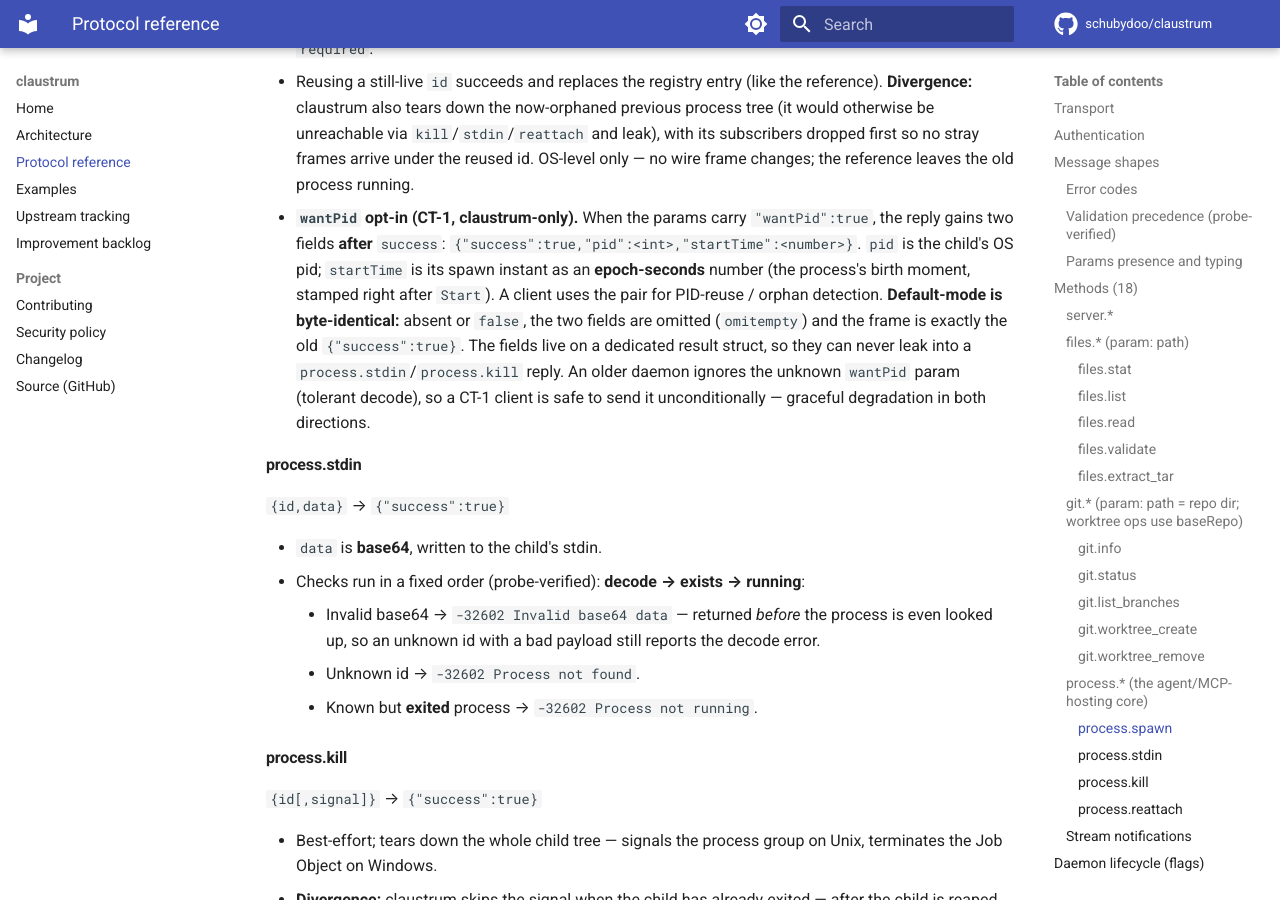
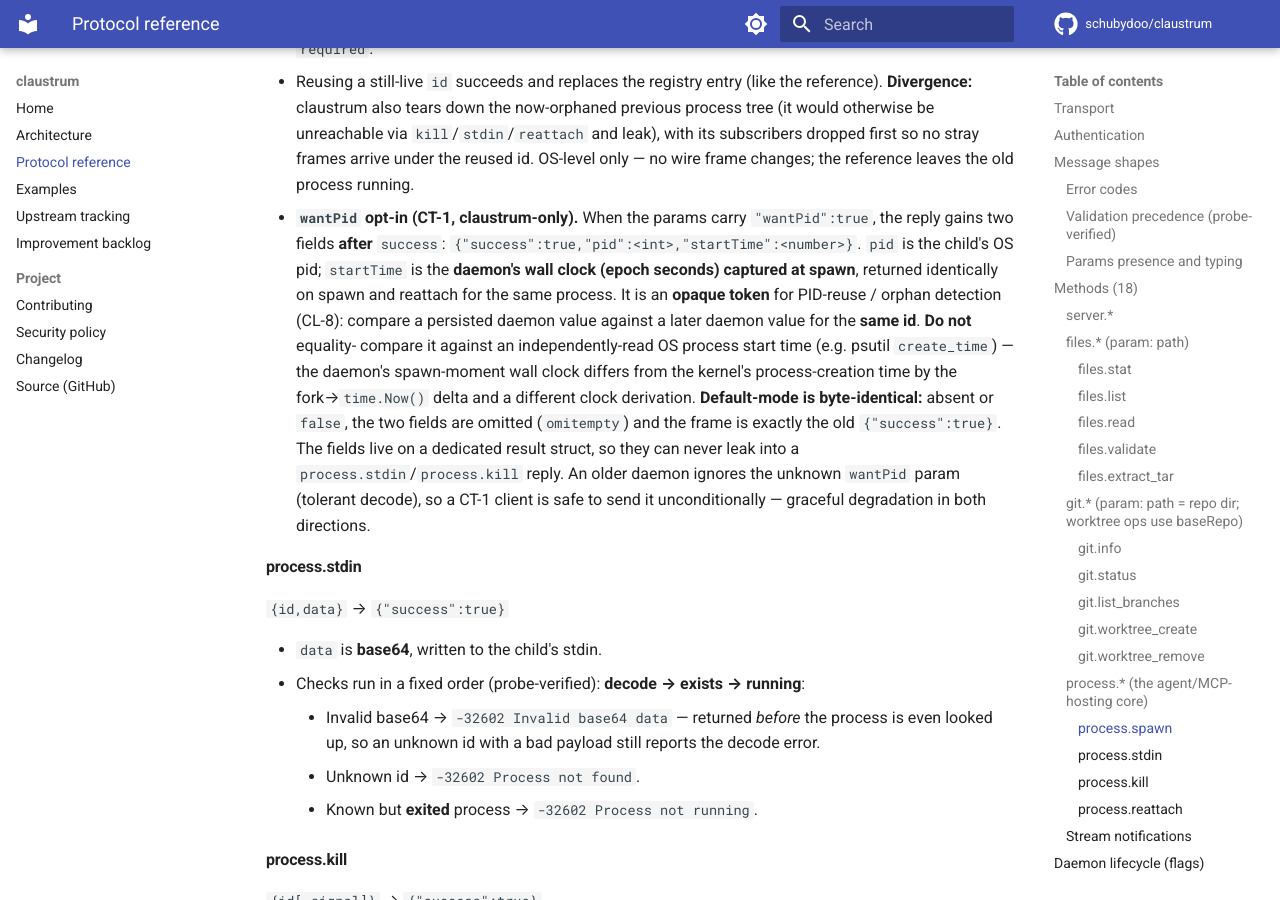
Before and after one commit to schubydoo/claustrum, an MkDocs documentation site: the page built from docs/PROTOCOL.md, in a window 1280 px wide and 900 px high, scrolled down 5828 px. Built offline with MkDocs 1.6.1 and Material for MkDocs 9.7.7, drawn with Linux system fonts in a browser that asks for light colours; comment, search, counter and statistics services are not loaded.

Commit message:
docs: reframe CT-1 startTime as an opaque daemon token (CL-8)
Per the CL-8 decision, the wantPid `startTime` field is a daemon-internal
token, not an OS-comparable process start time. Reword the comment on
managedProc.startTime, the cross-refs on spawnResult/reattachResult, and the
PROTOCOL.md extension note so a future consumer compares a persisted daemon
value against a later daemon value for the same id — and does NOT equality-
compare it against an independently-read OS start time (e.g. psutil
create_time), which differs by the fork→time.Now() delta and a different clock
derivation. Comment/doc only; no behavior change.

Co-Authored-By: Claude Opus 4.8 (1M context) <noreply@anthropic.com>

```diff
--- a/docs/PROTOCOL.md
+++ b/docs/PROTOCOL.md
@@ -250,14 +250,19 @@ stream notifications, **buffered** for later replay.
 - **`wantPid` opt-in (CT-1, claustrum-only).** When the params carry
   `"wantPid":true`, the reply gains two fields **after** `success`:
   `{"success":true,"pid":<int>,"startTime":<number>}`. `pid` is the child's OS
-  pid; `startTime` is its spawn instant as an **epoch-seconds** number (the
-  process's birth moment, stamped right after `Start`). A client uses the pair
-  for PID-reuse / orphan detection. **Default-mode is byte-identical:** absent or
-  `false`, the two fields are omitted (`omitempty`) and the frame is exactly the
-  old `{"success":true}`. The fields live on a dedicated result struct, so they
-  can never leak into a `process.stdin`/`process.kill` reply. An older daemon
-  ignores the unknown `wantPid` param (tolerant decode), so a CT-1 client is safe
-  to send it unconditionally — graceful degradation in both directions.
+  pid; `startTime` is the **daemon's wall clock (epoch seconds) captured at
+  spawn**, returned identically on spawn and reattach for the same process. It is
+  an **opaque token** for PID-reuse / orphan detection (CL-8): compare a persisted
+  daemon value against a later daemon value for the **same id**. **Do not** equality-
+  compare it against an independently-read OS process start time (e.g. psutil
+  `create_time`) — the daemon's spawn-moment wall clock differs from the kernel's
+  process-creation time by the fork→`time.Now()` delta and a different clock
+  derivation. **Default-mode is byte-identical:** absent or `false`, the two
+  fields are omitted (`omitempty`) and the frame is exactly the old
+  `{"success":true}`. The fields live on a dedicated result struct, so they can
+  never leak into a `process.stdin`/`process.kill` reply. An older daemon ignores
+  the unknown `wantPid` param (tolerant decode), so a CT-1 client is safe to send
+  it unconditionally — graceful degradation in both directions.
 
 #### process.stdin
 
```
Also changed, not shown: 2 other files.
